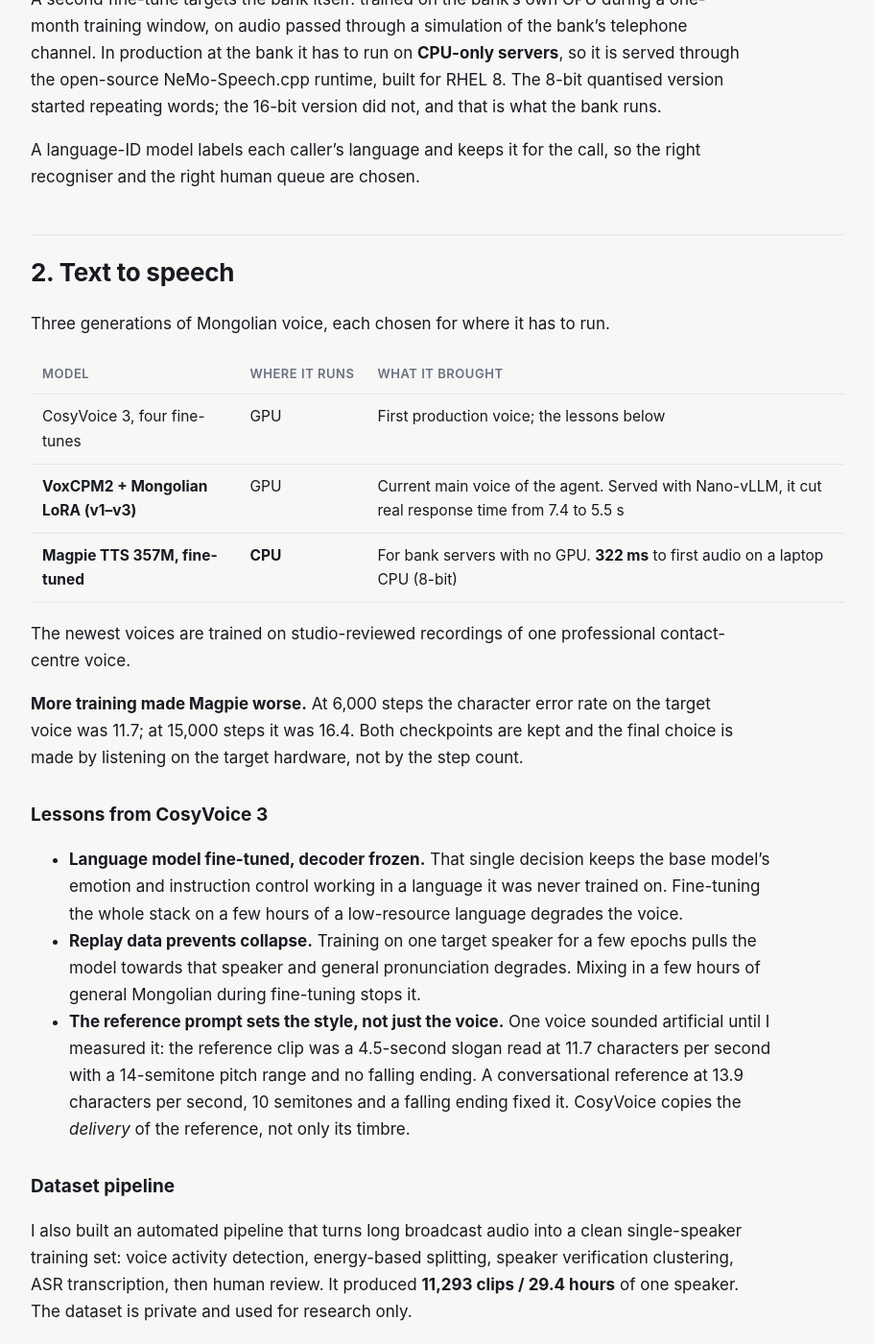
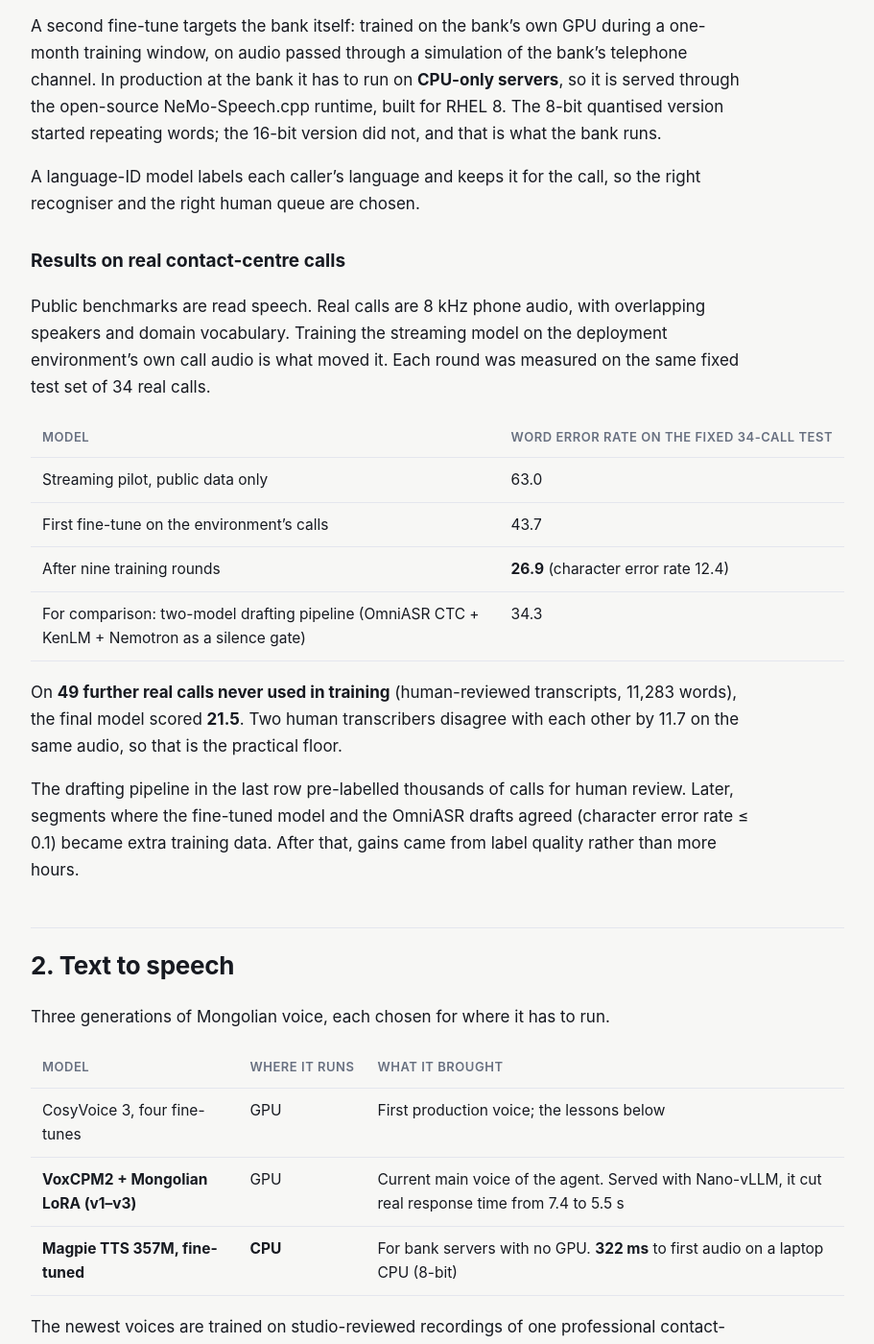
Before and after one commit to enkhbatg/portfolio, a Jekyll site: the page built from speech-models/README.md, in a window 1280 px wide and 1400 px high, scrolled down 2440 px. Shown: the whole window at 96% size, without its empty margins (184-1095 px from the left). Built offline with Jekyll 4.4.1, drawn with Linux system fonts in a browser that asks for light colours; our own code applies the rules of GitHub Pages for plain Markdown files; some of the changed text lies outside the part shown.

Commit message:
Correct headline ASR figures and statuses; add real-call ASR results and Delegate evaluations
- Speech models: replace the inflated Common Voice headline (94.2 -> 14.7) with FLEURS
  (87.0 -> 33.4); add streaming ASR results on real contact-centre calls
  (63.0 -> 26.9 on a fixed 34-call test, 21.5 on 49 unseen calls)
- VoiceOS and Delegate: honest deployment status; tests 4,000+
- Delegate: add evaluation results and what is not done yet

Co-Authored-By: Claude Opus 5.5 <noreply@anthropic.com>

```diff
--- a/speech-models/README.md
+++ b/speech-models/README.md
@@ -14,14 +14,14 @@ Two public test sets, reported as **word error rate / character error rate**. Lo
 
 | System | FLEURS mn | Common Voice mn | Notes |
 |---|---|---|---|
-| Whisper large-v3, no fine-tuning | — | 94.2 / 48.0 | Effectively unusable for Mongolian |
-| **My Whisper large-v3 + LoRA (v3)** | 33.4 | **14.7** / — | Also 18.7 on 8 kHz telephony, 18.9 on Kazakh |
+| Whisper large-v3, no fine-tuning | 87.0 / 35.1 | 87.9 / 36.9 | Effectively unusable for Mongolian |
+| **My Whisper large-v3 + LoRA (v3)** | **33.4** / 12.6 | 14.7 / 6.9 ⚠ | Common Voice number is inflated (see below); 18.9 on Kazakh |
 | **My OmniASR CTC 1B fine-tune** | 36.6 / **10.7** | 35.7 / 9.4 | Better characters, worse words — no language model |
 | **OmniASR + KenLM decoding** | **18.2** / **5.4** | — | Language model closes most of the gap |
 | **My Nemotron streaming ASR, pilot** | 37.8 / 13.7 | — | Streaming, built for live calls; no hallucinated text on the test set |
 | Commercial Mongolian ASR API | 12.7 / 4.5 | — | The bar to beat |
 
-Fine-tuning takes Whisper from unusable to production-ready. Adding a KenLM language model to the CTC model halves its word error rate without any further training — the model knew the sounds, it just needed to know the words.
+Fine-tuning takes Whisper from unusable to usable: FLEURS word error rate falls from 87.0 to 33.4 on the same 186 held-out clips. Adding a KenLM language model to the CTC model halves its word error rate without any further training — the model knew the sounds, it just needed to know the words.
 
 ### The measurement mistake worth writing down
 
@@ -51,6 +51,21 @@ Whisper is accurate but not streaming, and a live phone call needs words as they
 A second fine-tune targets the bank itself: trained on the bank's own GPU during a one-month training window, on audio passed through a simulation of the bank's telephone channel. In production at the bank it has to run on **CPU-only servers**, so it is served through the open-source NeMo-Speech.cpp runtime, built for RHEL 8. The 8-bit quantised version started repeating words; the 16-bit version did not, and that is what the bank runs.
 
 A language-ID model labels each caller's language and keeps it for the call, so the right recogniser and the right human queue are chosen.
+
+### Results on real contact-centre calls
+
+Public benchmarks are read speech. Real calls are 8 kHz phone audio, with overlapping speakers and domain vocabulary. Training the streaming model on the deployment environment's own call audio is what moved it. Each round was measured on the same fixed test set of 34 real calls.
+
+| Model | Word error rate on the fixed 34-call test |
+|---|---|
+| Streaming pilot, public data only | 63.0 |
+| First fine-tune on the environment's calls | 43.7 |
+| After nine training rounds | **26.9** (character error rate 12.4) |
+| For comparison: two-model drafting pipeline (OmniASR CTC + KenLM + Nemotron as a silence gate) | 34.3 |
+
+On **49 further real calls never used in training** (human-reviewed transcripts, 11,283 words), the final model scored **21.5**. Two human transcribers disagree with each other by 11.7 on the same audio, so that is the practical floor.
+
+The drafting pipeline in the last row pre-labelled thousands of calls for human review. Later, segments where the fine-tuned model and the OmniASR drafts agreed (character error rate ≤ 0.1) became extra training data. After that, gains came from label quality rather than more hours.
 
 ## 2. Text to speech
 
```
Also changed, not shown: delegate/README.md (+13 -0 lines), index.html (+6 -6 lines), voiceos/README.md (+3 -3 lines), README.md.
